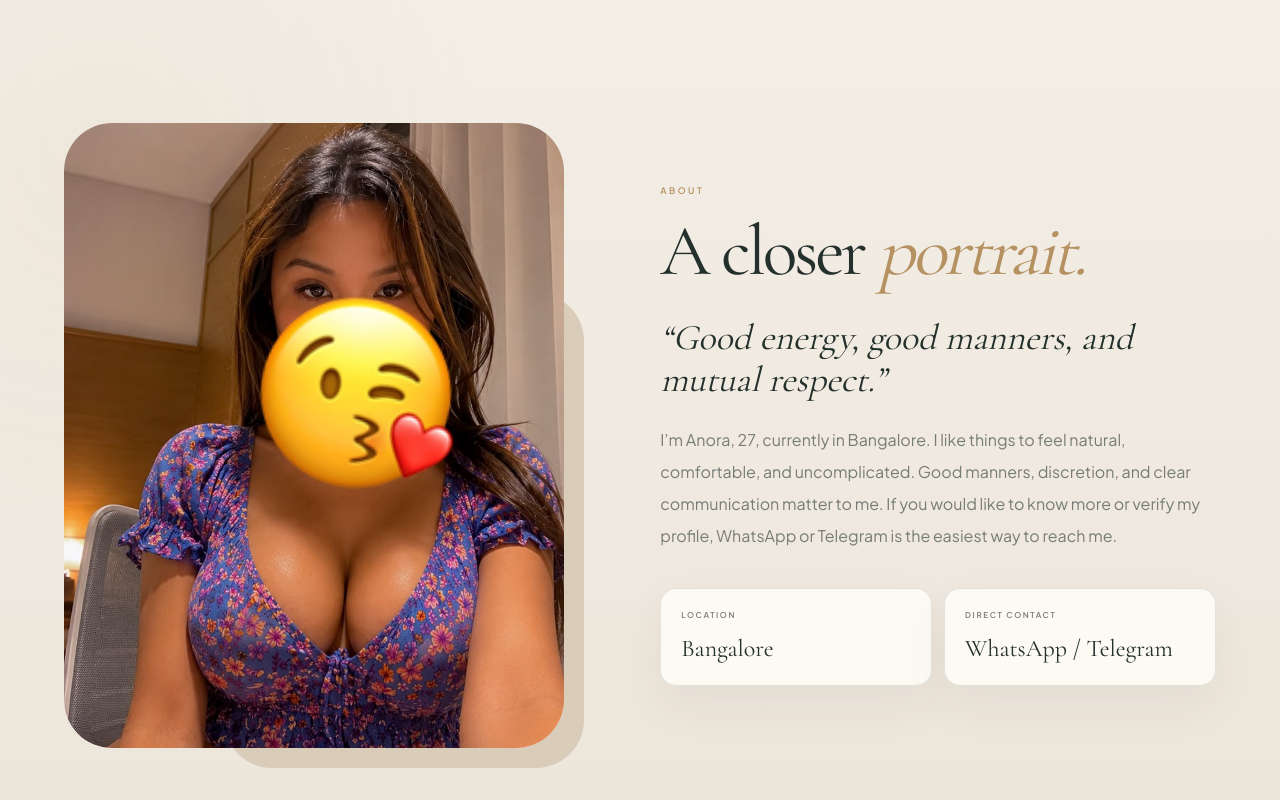
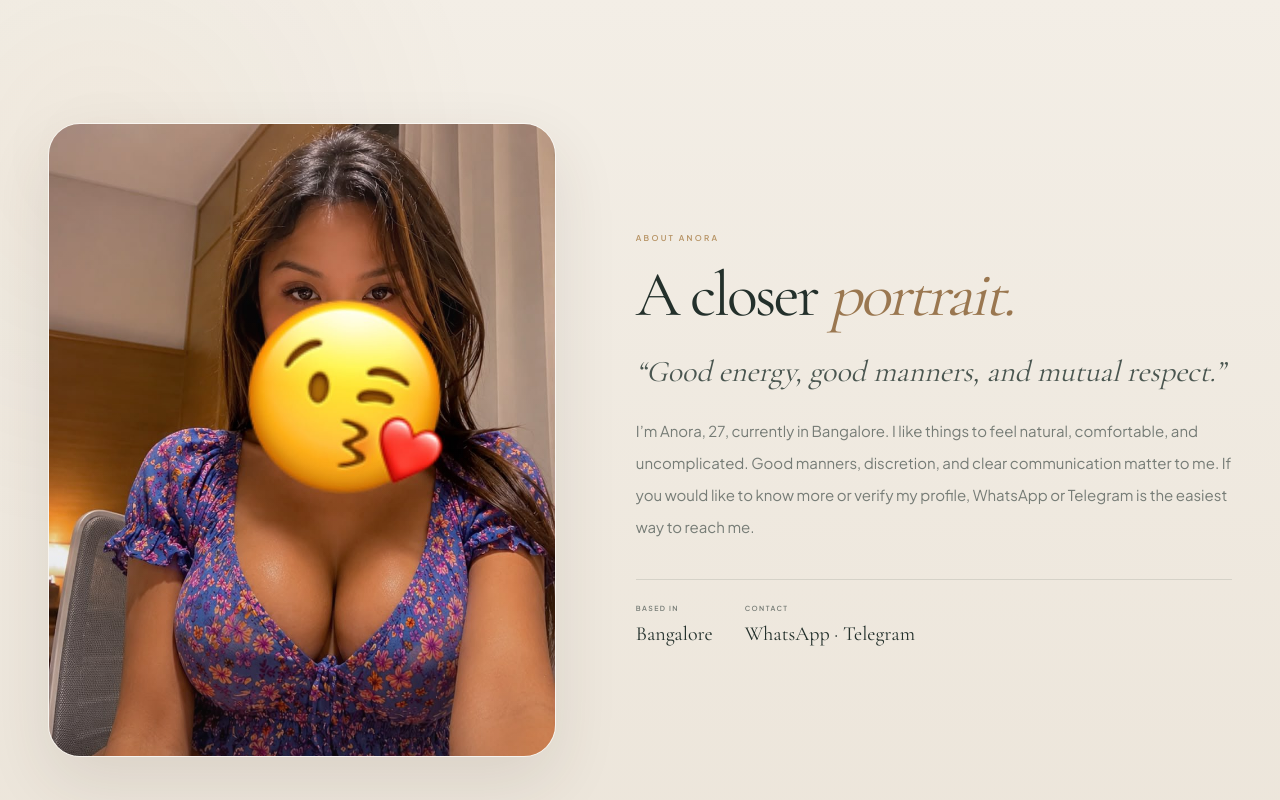
Before and after one commit to MohitAhlawat93/dancer-portfolio, a Next.js app: page / in a window 1280 px wide. Shown: the part 1380-2180 px from the top of the page. Built offline with nearby package versions, Linux system fonts and the light colour scheme; no server answers.

Commit message:
design: simplify about section into editorial portrait

```diff
--- a/components/sections/About.tsx
+++ b/components/sections/About.tsx
@@ -3,46 +3,45 @@ import { siteContent } from "@/content/site-content";
 
 export function About() {
   return (
-    <section id="about" className="section-soft relative overflow-hidden px-5 py-20 sm:px-6 sm:py-24 lg:px-16 lg:py-32">
-      <div className="relative z-10 mx-auto max-w-[1500px]">
-        <div className="grid gap-12 lg:grid-cols-[.9fr_1fr] lg:items-center lg:gap-24">
-          <div className="relative mx-auto w-full max-w-[610px]">
-            <div className="absolute -bottom-5 -right-5 h-[76%] w-[72%] rounded-[3rem] bg-[#d9ccb9]" aria-hidden="true" />
-            <div className="photo-frame group relative z-10 aspect-[4/5] overflow-hidden rounded-[3rem] bg-surface">
+    <section id="about" className="section-soft relative overflow-hidden px-5 py-20 sm:px-7 sm:py-24 lg:px-12 lg:py-32">
+      <div className="mx-auto grid max-w-[1440px] gap-12 lg:grid-cols-[.92fr_1.08fr] lg:items-center lg:gap-20">
+        <div className="relative mx-auto w-full max-w-[590px]">
+          <div className="absolute -inset-3 -z-10 translate-x-5 translate-y-5 rounded-[2rem] bg-[#d8cfc2]/72" />
+          <div className="relative aspect-[4/5] overflow-hidden rounded-[2rem] border border-white/55 shadow-[0_25px_65px_rgba(60,48,35,.11)]">
             <Image
               src={siteContent.images.about.src}
               alt={siteContent.images.about.alt}
               fill
               quality={95}
-                sizes="(max-width: 1024px) 100vw, 46vw"
-                className="object-cover object-center transition-transform duration-[1200ms] ease-out group-hover:scale-[1.035]"
+              sizes="(max-width: 1024px) 100vw, 44vw"
+              className="object-cover object-center"
             />
+            <div className="absolute inset-0 bg-gradient-to-t from-[#27322e]/15 via-transparent to-white/5" />
           </div>
         </div>
 
-          <div>
-            <p className="text-[9px] font-semibold uppercase tracking-[.28em] text-accent">About</p>
-            <h2 className="mt-5 max-w-3xl font-display text-5xl font-light leading-[.94] tracking-[-.045em] text-foreground sm:text-6xl lg:text-7xl">
-              A closer <span className="italic text-accent">portrait.</span>
+        <div className="max-w-2xl">
+          <p className="text-[8px] font-bold uppercase tracking-[.28em] text-accent">About Anora</p>
+          <h2 className="mt-5 font-display text-[clamp(3rem,5vw,5.2rem)] font-light leading-[.96] tracking-[-.045em] text-deep">
+            A closer <span className="italic text-[#9a7750]">portrait.</span>
           </h2>
 
-            <p className="mt-8 max-w-2xl font-display text-3xl font-light italic leading-[1.15] text-deep sm:text-4xl">
+          <p className="mt-7 font-display text-2xl font-light italic leading-[1.25] text-[#4a5650] sm:text-3xl">
             “Good energy, good manners, and mutual respect.”
           </p>
 
-            <p className="mt-6 max-w-2xl text-sm leading-8 text-muted sm:text-base">
+          <p className="mt-6 text-sm leading-8 text-muted sm:text-[15px]">
             {siteContent.profile.bio}
           </p>
 
-            <div className="mt-9 grid gap-3 sm:grid-cols-2">
-              <article className="soft-card depth-card rounded-2xl p-5">
-                <p className="text-[8px] font-semibold uppercase tracking-[.2em] text-muted">Location</p>
-                <p className="mt-3 font-display text-2xl font-light text-deep">{siteContent.profile.city}</p>
-              </article>
-              <article className="soft-card depth-card rounded-2xl p-5">
-                <p className="text-[8px] font-semibold uppercase tracking-[.2em] text-muted">Direct contact</p>
-                <p className="mt-3 font-display text-2xl font-light text-deep">WhatsApp / Telegram</p>
-              </article>
+          <div className="mt-9 flex flex-wrap gap-x-8 gap-y-4 border-t border-line pt-6">
+            <div>
+              <p className="text-[7px] font-bold uppercase tracking-[.2em] text-muted">Based in</p>
+              <p className="mt-1.5 font-display text-xl text-deep">{siteContent.profile.city}</p>
+            </div>
+            <div>
+              <p className="text-[7px] font-bold uppercase tracking-[.2em] text-muted">Contact</p>
+              <p className="mt-1.5 font-display text-xl text-deep">WhatsApp · Telegram</p>
             </div>
           </div>
         </div>
```
Lines whose indentation alone changed are shown as unchanged.
